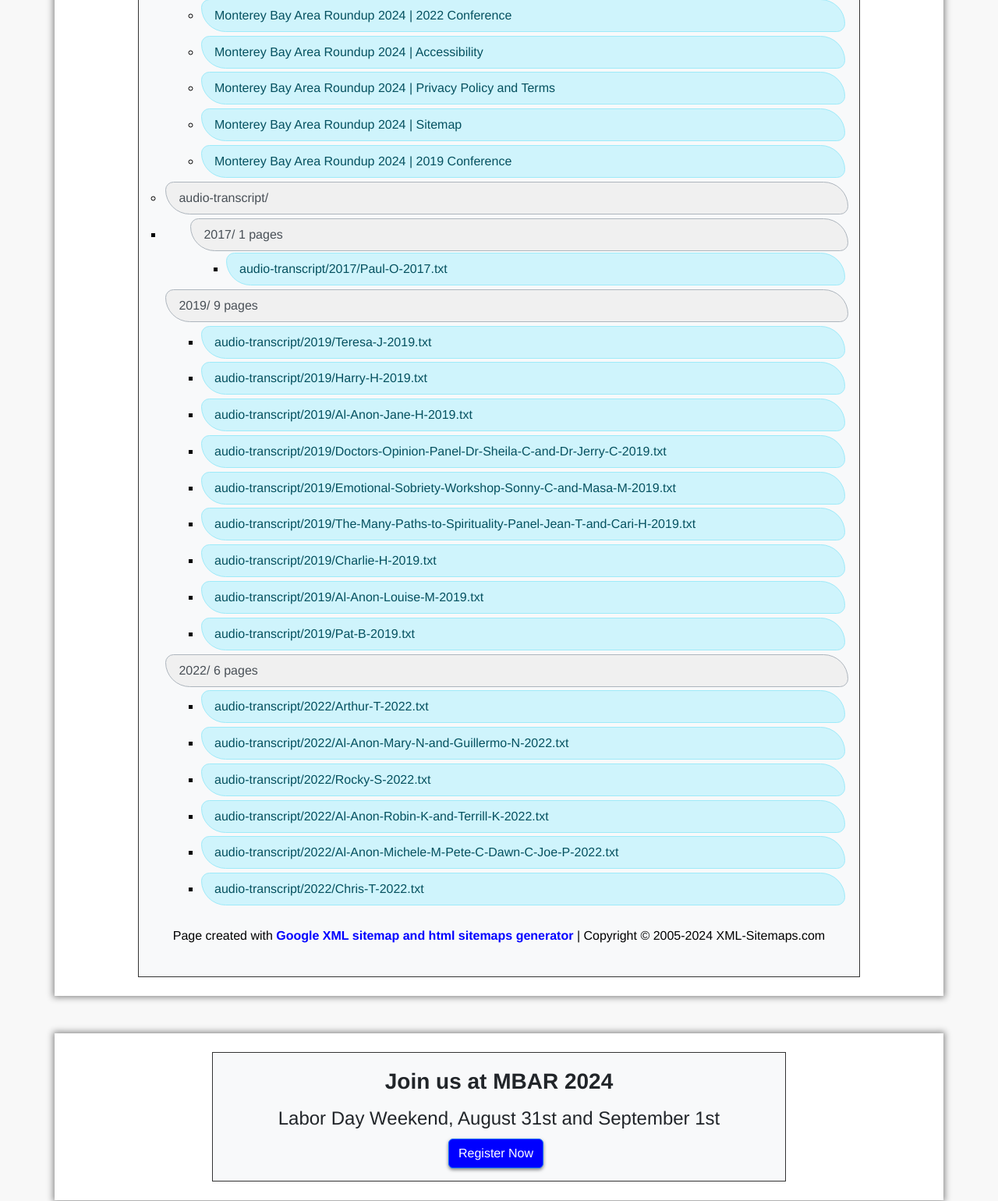
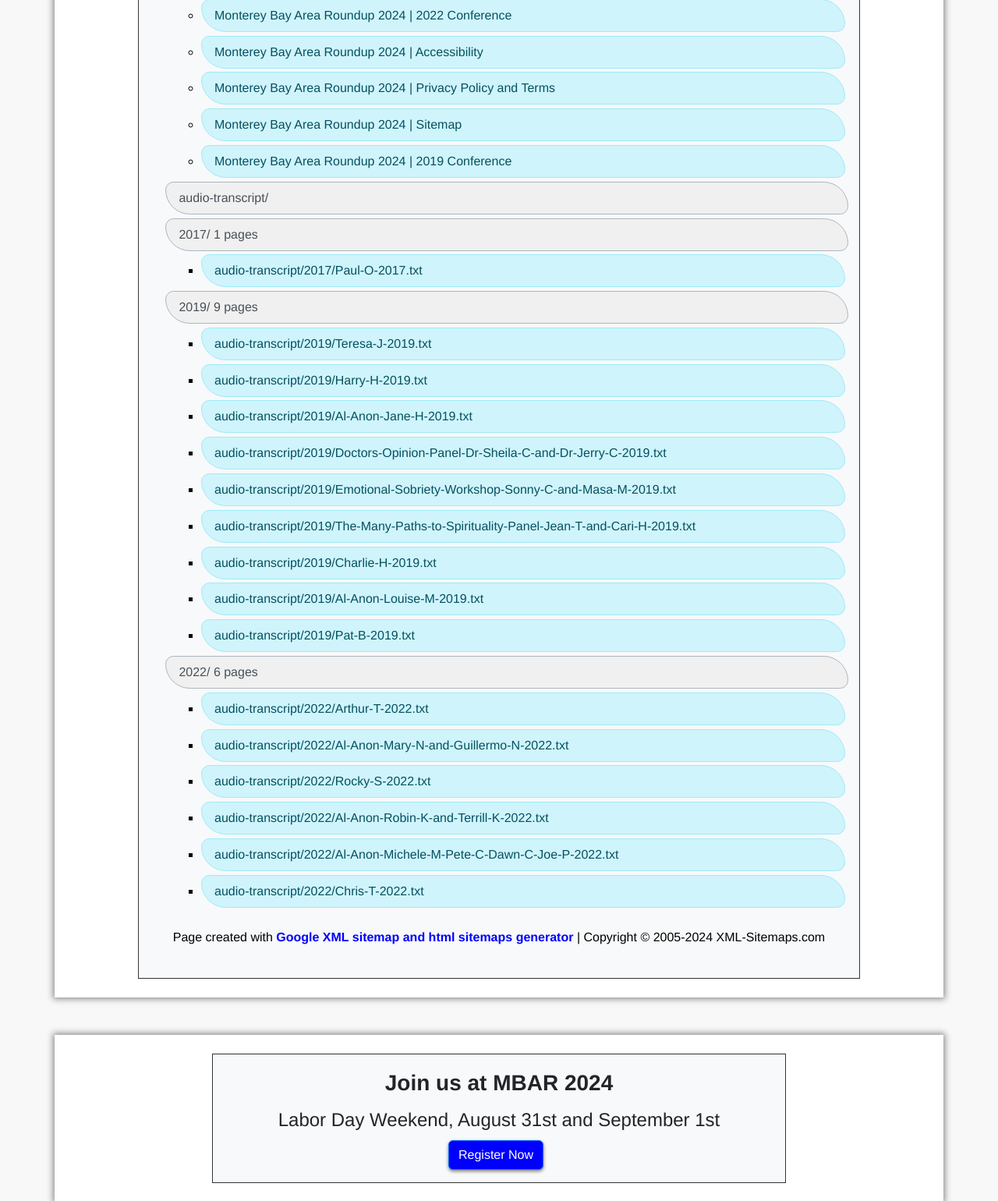
Before and after one commit to philemmons/mbar, a PHP site: page /sitemap.php in a window 1280 px wide. Shown: the part 1772-3312 px from the top of the page at 78% size. Run offline with PHP 8.4, Linux system fonts and the light colour scheme; some libraries are stand-ins or nearby versions.

Commit message:
list css

```diff
--- a/sitemap.php
+++ b/sitemap.php
@@ -132,12 +132,12 @@ include_once 'header-bottom.inc'
 
 									<li class="ms-5"><a href="https://monterey.bayarearoundup.org/conference-2019.php" class="list-group-item list-group-item-action list-group-item-info" title="Monterey Bay Area Roundup 2024 | 2019 Conference">Monterey Bay Area Roundup 2024 | 2019 Conference</a></li>
 
-									<li>
+									<li class="no-bullet">
 										<ul class="level-2 list-group">
 
 											<li class="lhead no-bullet list-group-item list-group-item-action list-group-item-dark">audio-transcript/ </li>
-											<li>
-												<ul class="level-3">
+											<li class="no-bullet">
+												<ul class="level-3 list-group">
 
 													<li class="lhead no-bullet list-group-item list-group-item-action list-group-item-dark">2017/ <span class="lcount">1 pages</span></li>
 
```
